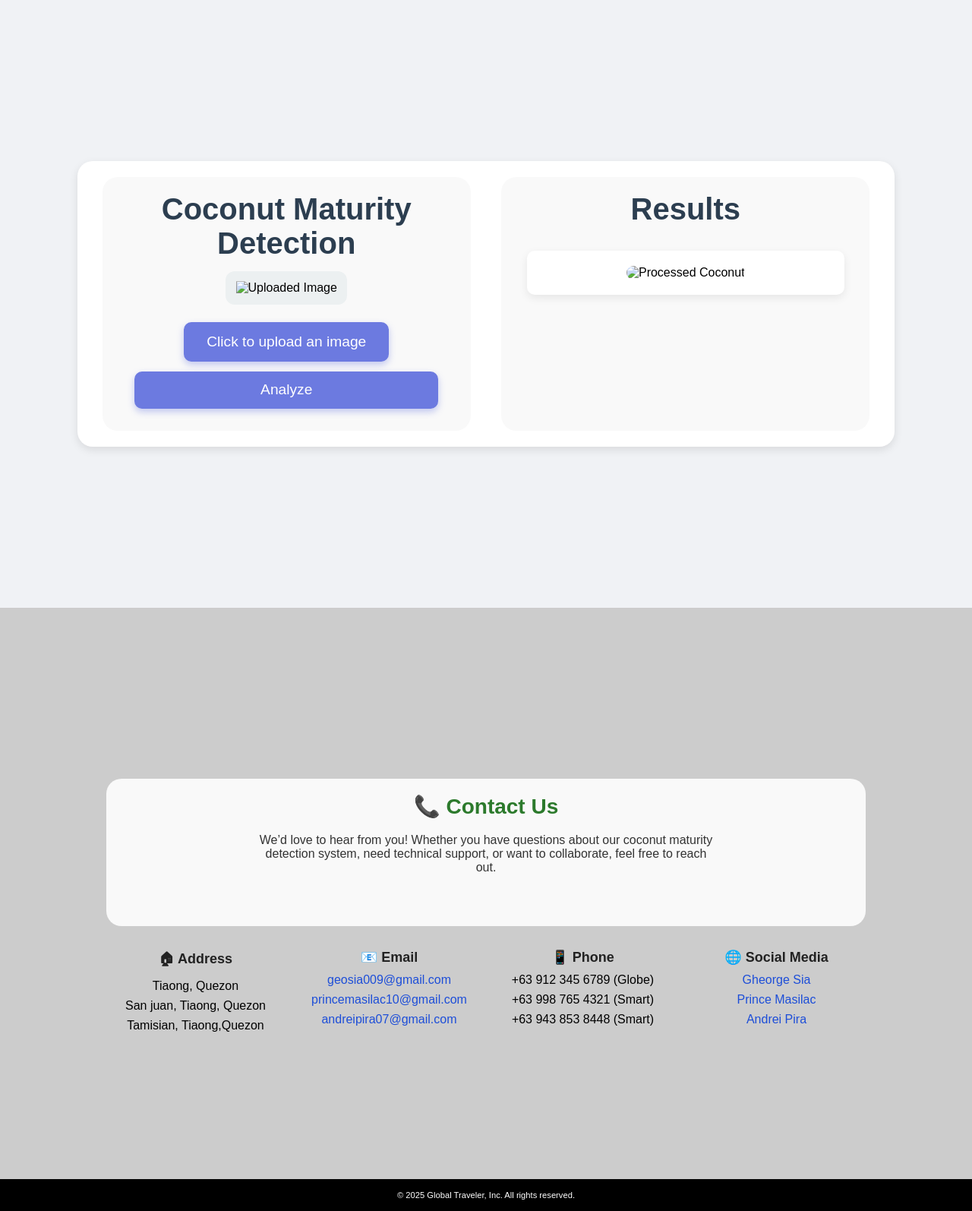
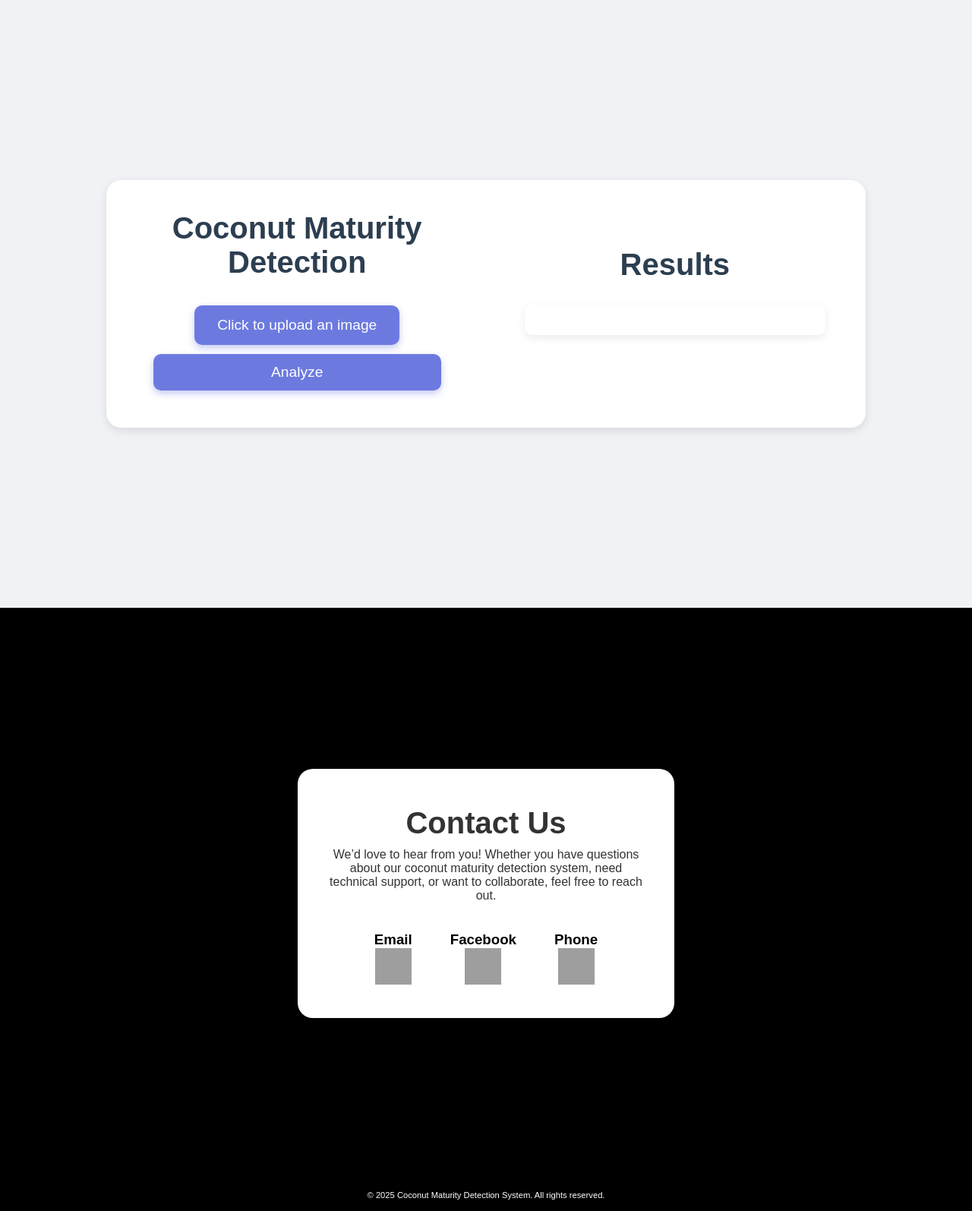
Before and after one commit to itsmeaDrei/Coconut_Maturity_Detection, a Flask app: page / in a window 1280 px wide. Shown: the part 1600-3194 px from the top of the page at 76% size. Run offline with Flask 3, Linux system fonts and the light colour scheme; grey boxes are pictures that could not be loaded.

Commit message:
edited docu. processed new image

```diff
--- a/static/style.css
+++ b/static/style.css
@@ -236,25 +209,24 @@
     background: #ffffff;
     border-radius: 20px;
     display: flex;
-    flex-wrap: wrap;
+    flex-direction: row;
+    justify-content: space-between;
     text-align: center;
     gap: 4%;
-    max-width: 1300px;
+    max-width: 1000px;
     width: 100%;
-    padding: 2% 3%;
+    padding: 2%;
     box-shadow: 0 4px 12px rgba(0, 0, 0, 0.1);
     transition: all 0.3s ease;
 }
 
 .left, .right {
-    flex: 1;
+    flex: 2;
+    border-radius: 20px;
+    padding: 2%;
     display: flex;
     flex-direction: column;
     align-items: center;
-    justify-content: flex-start;
-    padding: 2%;
-    background: #f9f9f9;
-    border-radius: 20px;
 }
 
 .left h1, .right h1 {
@@ -287,13 +260,13 @@
 }
 
 .preview-image {
-    max-width: 400px;
-    max-height: 220px;
+    max-width: 100%;
+    max-height: 55vh;
     width: auto;
     height: auto;
     object-fit: contain;
     border-radius: 12px;
-    background: #ecf0f1;
+    background: #f9f9f9;
     padding: 3%;
 }
 
@@ -336,8 +309,8 @@
     box-shadow: 0 6px 16px rgba(0, 0, 0, 0.15);
 }
 #processedImage {
-    max-width: 200px;
-    max-height: 250px;
+    max-width: 100%;
+    max-height: 55vh;
     width: 100%;
     border-radius: 15px;
 }
@@ -345,108 +318,80 @@
     text-align: center;
     margin-top: 10px;
 }
-
-/* --------------------------------------- CONTACT --------------------------------------- */
+/* ----------------------------------- Contact --------------------------------------------------------- */
 .contact {
-    height: 94vh;
     height: 94vh;
     width: 100%;
     padding: 40px 20px;
-    background-color: #ccc;
+    background-color: black;
     box-sizing: border-box;
+    display: flex;
+    justify-content: center;
+    align-items: center;
+    text-align: center;
+  }
+   .container{
+    padding: 40px 30px;
+    background-color: white;
+    border-radius: 20px;
+    max-width: 700px;
+    width: 40%;
     display: flex;
     flex-direction: column;
     align-items: center;
-    justify-content: center;
-    margin-bottom: 0;
-    padding-bottom: 0;
-    display: flex;
-    flex-direction: column;
-    align-items: center;
-    justify-content: center;
-    margin-bottom: 0;
-    padding-bottom: 0;
+    gap: 20px;
+    box-shadow: none;
   }
-
-  .contact .container {
-    max-width: 1000px;
-    width: 100%;
-    width: 100%;
-    display: flex;
-    flex-direction: column;
-    gap: 30px;
+  .left{
+    background-color: white;
   }
 
   .contact .left h2 {
-    text-align: center;
-    text-align: center;
-    font-size: 28px;
-    color: #2c7a2c;
-    padding-bottom: 2%;
-    padding-bottom: 2%;
+    font-size: 2.5rem;
+    color:#333;
+    margin-bottom: 10px;
   }
 
   .contact .left p {
     font-size: 16px;
     color: #333;
     max-width: 600px;
-    margin: 0 auto;
-    text-align: center;
-    padding-bottom: 5%;
-    margin: 0 auto;
-    text-align: center;
-    padding-bottom: 5%;
+    margin-bottom: 0rem;
+  }
+  .column{
+    color: black;
+    margin-bottom: 0rem;
   }
 
-  .contact .info-columns {
+  .contact-icons {
     display: flex;
+    justify-content: center;
     flex-wrap: wrap;
-    justify-content: center;
-    justify-content: center;
-    gap: 20px;
-    text-align: center;
-    text-align: center;
+    gap: 50px;
+    margin-top: 10px;
   }
 
-  .contact .column {
-    flex: 1;
-    min-width: 220px;
+  .contact-icons a img {
+    width: 48px;
+    height: 48px;
+    transition: transform 0.3s ease;
   }
 
-  .contact h3 {
-    margin-bottom: 10px;
-    font-size: 18px;
-    color: #222;
+  .contact-icons a img:hover {
+    transform: scale(1.15);
   }
 
-  .contact ul {
-    list-style: none;
-    padding: 0;
-  }
-
-  .contact li {
-    margin-bottom: 8px;
-  }
-
-  .contact a {
-    color: #1d4ed8;
-    text-decoration: none;
-    transition: 0.3s;
-  }
-
-  .contact a:hover {
-    color: #2563eb;
-    text-decoration: underline;
-  }
-   .bottom {
+  .bottom {
     background-color: black;
     text-align: center;
     color: white;
     padding: 15px 2%;
     font-size: 70%;
     width: 100%;
-    margin-top: 40px;
-    margin-top: 0;
+    margin: 0;
+  }
+  .hidden {
+    display: none;
   }
 
 @media (max-width: 768px) {
--- a/templates/index.html
+++ b/templates/index.html
@@ -26,21 +26,21 @@
         <div class="home-content">
         <h2>Coconut Maturity</h2>
         <h1>Detection System</h1>
-        <p>Our system features an advanced Coconut Maturity Detection tool powered by cutting-edge AI technology. It accurately identifies and assesses the maturity levels of coconuts in real time, helping farmers, researchers, and agricultural experts make timely harvest decisions. Whether you're managing a plantation or monitoring coconut growth stages, this tool ensures optimized yield, healthier crops, and early detection of issues. With a user-friendly interface and dependable performance, enhancing your coconut farming process has never been easier.</p>
+        <p>The Coconut Maturity Detection System is an AI-powered tool designed to help farmers and agricultural professionals accurately determine the ripeness of coconuts using images. By analyzing visual characteristics, the system can classify coconuts as unripe, mature, or overripe, making harvest timing more efficient and reducing crop waste. With its user-friendly interface and fast results, this technology brings modern innovation to coconut farming and helps boost productivity in the field.</p>
         <button onclick="location.href='#system'">Access System</button>
     </div>
     </section>
     <section class = "about" id="about">
         <div class="about-content">
         <h1>About</h1>
-        <p>Our Coconut Maturity Detection System uses AI to accurately identify the ripeness of coconuts through images captured by smartphones or drones. It helps farmers harvest at the right time by detecting whether coconuts are unripe, mature, or overripe. Easy to use and fast, the system improves crop quality and reduces waste.</p>
+        <p>Our Coconut Maturity Detection System uses machine learning to analyze coconut images captured with a smartphone. By recognizing patterns in color, texture, and shape, the system can accurately classify coconuts as unripe, mature, or overripe. This helps farmers make better harvesting decisions, reduce waste, and improve crop quality. With a user-friendly interface and the power of AI, coconut farming becomes smarter, faster, and more efficient.</p>
 
         <div class="images">
           <div class="image-box">
               <img src="/static/images/abouthero.jpg">
           </div>
           <div class="image-box">
-              <img src="/static/images/abouthero1.png">
+              <img src="/static/images/abouthero1.jpg">
           </div>
     </section>
 
@@ -59,7 +59,7 @@
                 <h1>Results</h1>
                 <div class="results-container">
                     <div class="result-card">
-                        <img id="processedImage" class="hidden" alt="Processed Coconut" />
+                        <img id="processedImage" class="hidden" alt="Processed Coconut">
                     </div>
                     <div id="resultsText"></div>
                 </div>
@@ -69,43 +69,34 @@
     <section class="contact" id="contact">
       <div class="container">
         <div class="left">
-            <h2>📞 Contact Us</h2>
+          <h2>Contact Us</h2>
           <p>We’d love to hear from you! Whether you have questions about our coconut maturity detection system, need technical support, or want to collaborate, feel free to reach out.</p>
         </div>
-
-          <div class="info-columns">
+        <div class="contact-icons">
           <div class="column">
-              <h3>🏠︎ Address</h3>
+            <h3>Email</h3>
             <ul>
-                <li>Tiaong, Quezon</li>
-                <li>San juan, Tiaong, Quezon</li>
-                <li>Tamisian, Tiaong,Quezon</li>
-              </ul>
-            </div>
-            <div class="column">
-              <h3>📧 Email</h3>
-              <ul>
-                <li><a href="mailto:geosia009@gmail.com">geosia009@gmail.com</a></li>
-                <li><a href="mailto:0322-1425@lspu.edu.ph">princemasilac10@gmail.com</a></li>
-                <li><a href="mailto:andreipira07@gmail.com">andreipira07@gmail.com</a></li>
+              <a href="https://mail.google.com/mail/?view=cm&to=geosia009@gmail.com" target="_blank" title="Send Email via Gmail" aria-label="Email">
+                <img width="48" height="48" src="https://img.icons8.com/ios-filled/50/000000/gmail-new.png" alt="Gmail Icon" />
+              </a>
             </ul>
           </div>
 
           <div class="column">
-              <h3>📱 Phone</h3>
+            <h3>Facebook</h3>
             <ul>
-                <li>+63 912 345 6789 (Globe)</li>
-                <li>+63 998 765 4321 (Smart)</li>
-                <li>+63 943 853 8448 (Smart)</li>
+              <a href="https://www.facebook.com/letsfallinloveforthenightt?mibextid=LQQJ4d" target="_blank" title="Visit Facebook Profile" aria-label="Facebook">
+                <img width="48" height="48" src="https://img.icons8.com/ios-filled/50/000000/facebook--v1.png" alt="Facebook Icon" />
+              </a>
             </ul>
           </div>
 
           <div class="column">
-              <h3>🌐 Social Media</h3>
+            <h3>Phone</h3>
             <ul>
-                <li><a href="https://www.facebook.com/share/1WpWw7YFpV/">Gheorge Sia</a></li>
-                <li><a href="https://www.facebook.com/share/1WpWw7YFpV/">Prince Masilac</a></li>
-                <li><a href="https://www.facebook.com/share/1ZgH4py5dW/">Andrei Pira</a></li>
+              <a href="tel:+639616003520" title="Call Phone Number" aria-label="Phone">
+                <img width="48" height="48" src="https://img.icons8.com/ios-filled/50/000000/phone.png" alt="Phone Icon" />
+              </a>
             </ul>
           </div>
         </div>
@@ -113,7 +104,7 @@
     </section>
 
     <div class="bottom">
-            <p>&copy; 2025 Global Traveler, Inc. All rights reserved.</p>
+      <p>&copy; 2025 Coconut Maturity Detection System. All rights reserved.</p>
         </div>
 </body>
 </html>
```
Also changed, not shown: other parts of static/style.css (+43 -38 lines), processed.jpg (added), static/images/aboutbg.avif (deleted), static/images/aboutbg.jpg (added), static/images/abouthero1.png (deleted), 6 other files. Lines whose indentation alone changed are shown as unchanged.
